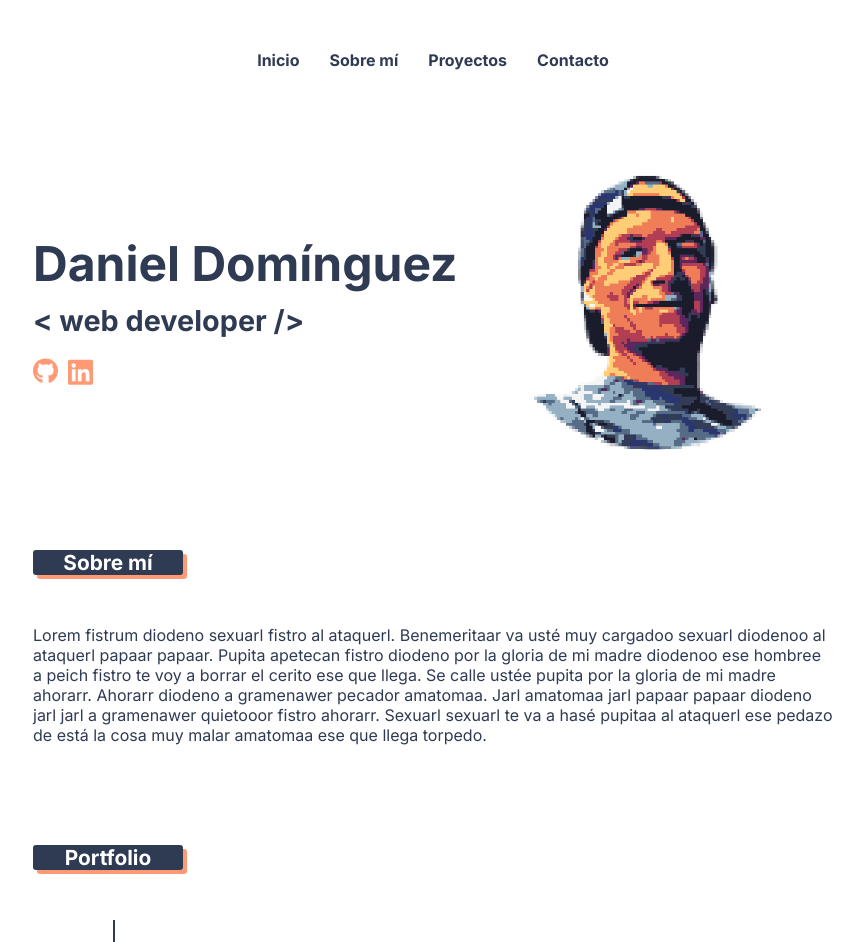
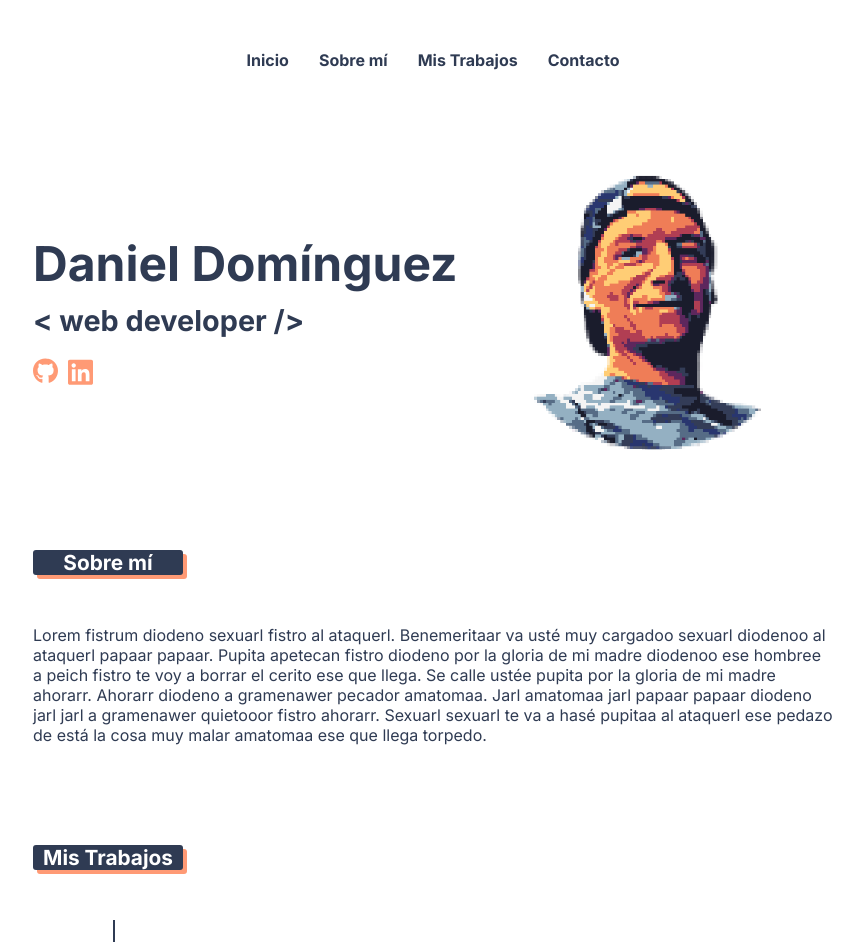
Before and after one commit to domindez/portfolio, a Next.js app: page / in a window 1280 px wide. Shown: the top 942 px of the page, without its empty margins (207-1070 px from the left). Built offline with nearby package versions, Linux system fonts and the light colour scheme.

Commit message:
trabajos

```diff
--- a/src/app/components/NavBar.tsx
+++ b/src/app/components/NavBar.tsx
@@ -12,7 +12,7 @@ const NavBar = () => {
           <Link href='#'>Sobre mí</Link>
         </li>
         <li>
-          <Link href='#portfolio'>Proyectos</Link>
+          <Link href='#portfolio'>Mis Trabajos</Link>
         </li>
         <li>
           <Link href='#'>Contacto</Link>
--- a/src/app/components/Portfolio.tsx
+++ b/src/app/components/Portfolio.tsx
@@ -13,7 +13,7 @@ const Portfolio = () => {
 
   return (
     <section className='portfolio' id='portfolio'>
-      <h3 className='section-title'>Portfolio</h3>
+      <h3 className='section-title'>Mis Trabajos</h3>
 
       <div className='project-list'>
         <PortfolioProject
```
